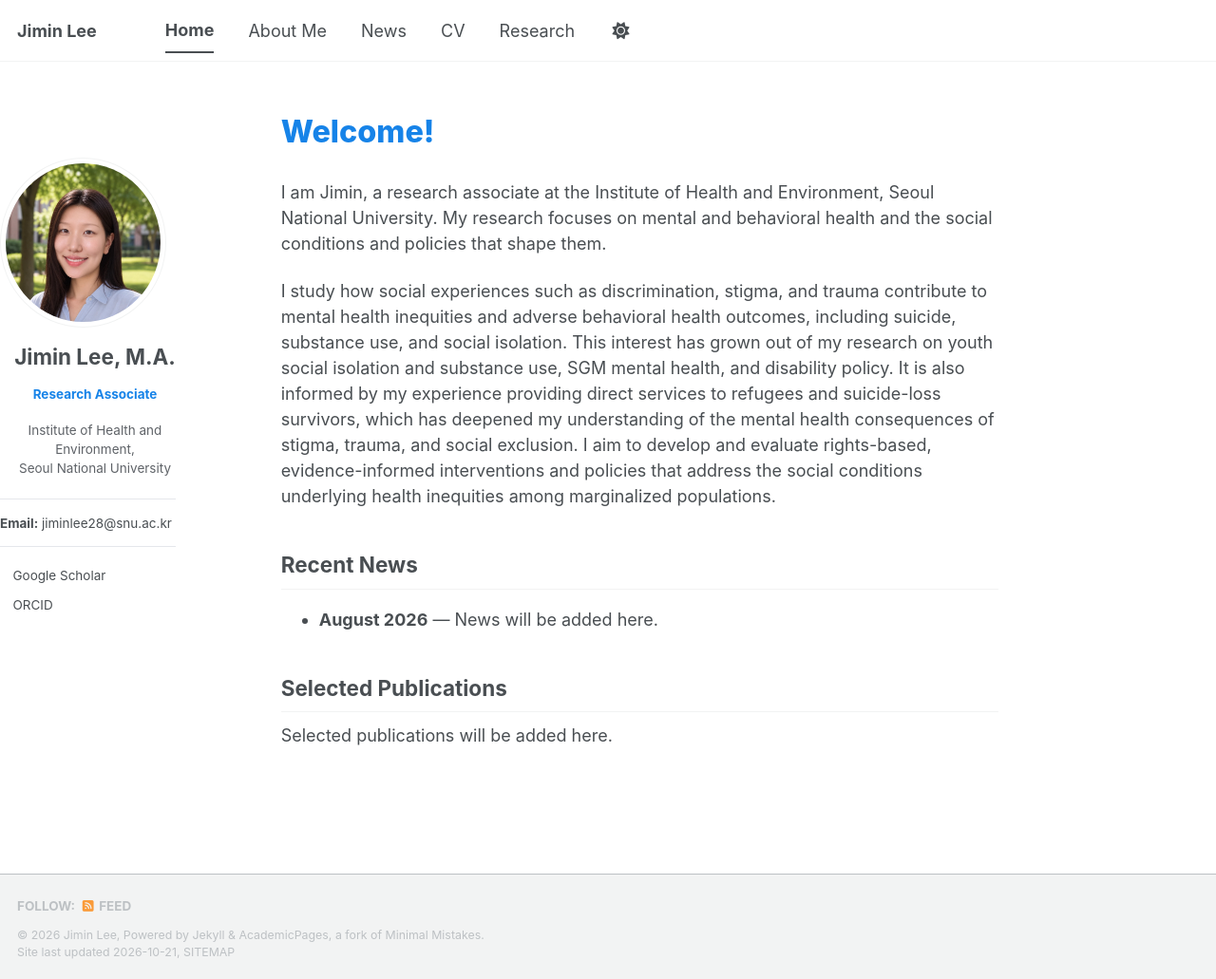
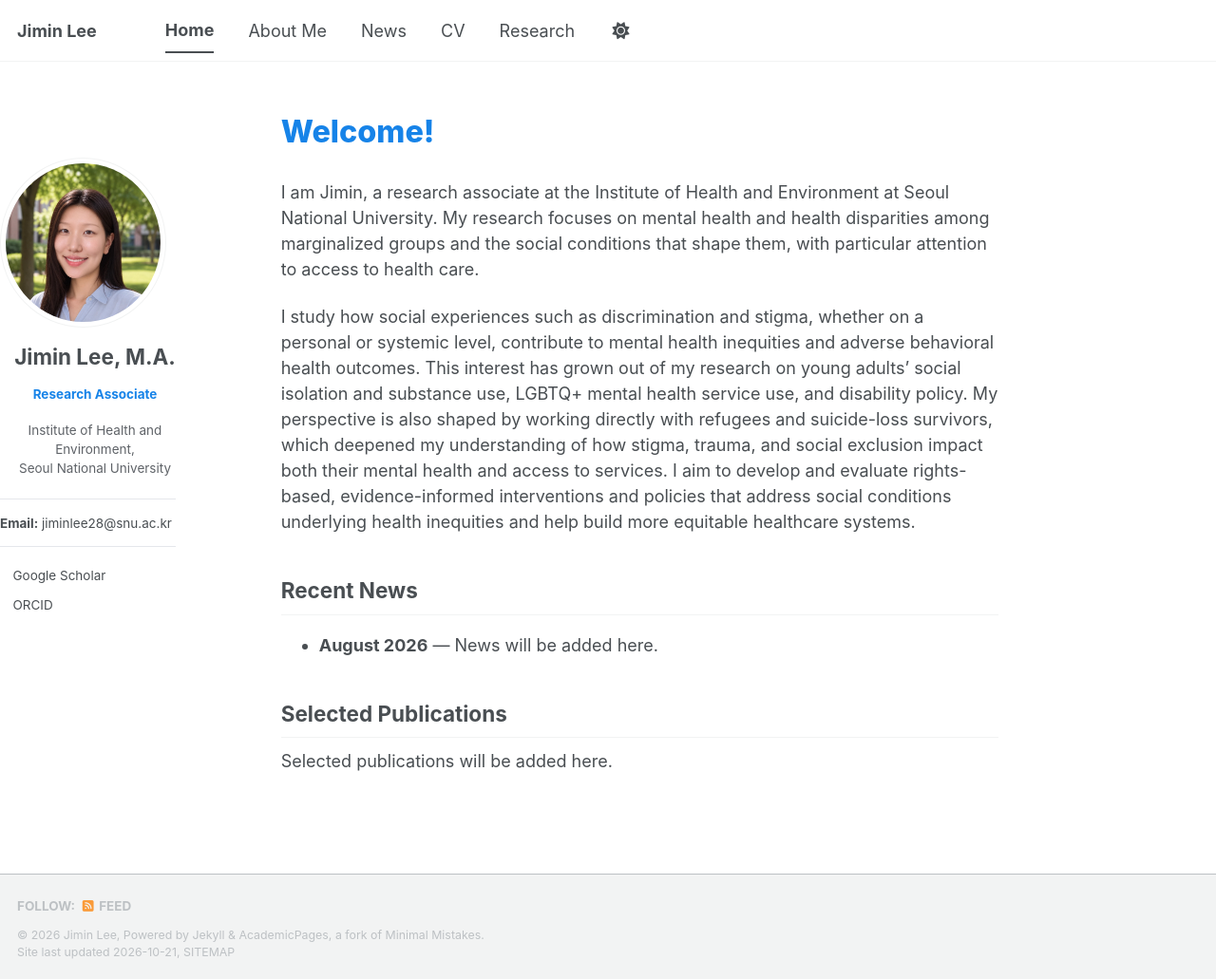
Before and after one commit to jiminlee-research/jiminlee-research.github.io, a Jekyll site: the page built from _pages/about.md, in a window 1280 px wide and 1031 px high. Shown: the whole window at 95% size. Built offline with Jekyll 4.4.1, drawn with Linux system fonts in a browser that asks for light colours; a style sheet for code colours, icons or effects is not loaded.

Commit message:
Update main page introduction
Co-Authored-By: Claude Opus 5.5 <noreply@anthropic.com>
Claude-Session: https://claude.ai/code/session_01GYaXMgFYpFz8tBfJmAVwxN

```diff
--- a/_pages/about.md
+++ b/_pages/about.md
@@ -15,9 +15,9 @@ author_profile: true
 
 <div class="home-welcome">Welcome!</div>
 
-I am Jimin, a research associate at the Institute of Health and Environment, Seoul National University. My research focuses on mental and behavioral health and the social conditions and policies that shape them.
+I am Jimin, a research associate at the Institute of Health and Environment at Seoul National University. My research focuses on mental health and health disparities among marginalized groups and the social conditions that shape them, with particular attention to access to health care.
 
-I study how social experiences such as discrimination, stigma, and trauma contribute to mental health inequities and adverse behavioral health outcomes, including suicide, substance use, and social isolation. This interest has grown out of my research on youth social isolation and substance use, SGM mental health, and disability policy. It is also informed by my experience providing direct services to refugees and suicide-loss survivors, which has deepened my understanding of the mental health consequences of stigma, trauma, and social exclusion. I aim to develop and evaluate rights-based, evidence-informed interventions and policies that address the social conditions underlying health inequities among marginalized populations.
+I study how social experiences such as discrimination and stigma, whether on a personal or systemic level, contribute to mental health inequities and adverse behavioral health outcomes. This interest has grown out of my research on young adults' social isolation and substance use, LGBTQ+ mental health service use, and disability policy. My perspective is also shaped by working directly with refugees and suicide-loss survivors, which deepened my understanding of how stigma, trauma, and social exclusion impact both their mental health and access to services. I aim to develop and evaluate rights-based, evidence-informed interventions and policies that address social conditions underlying health inequities and help build more equitable healthcare systems.
 
 ## Recent News
 
```
